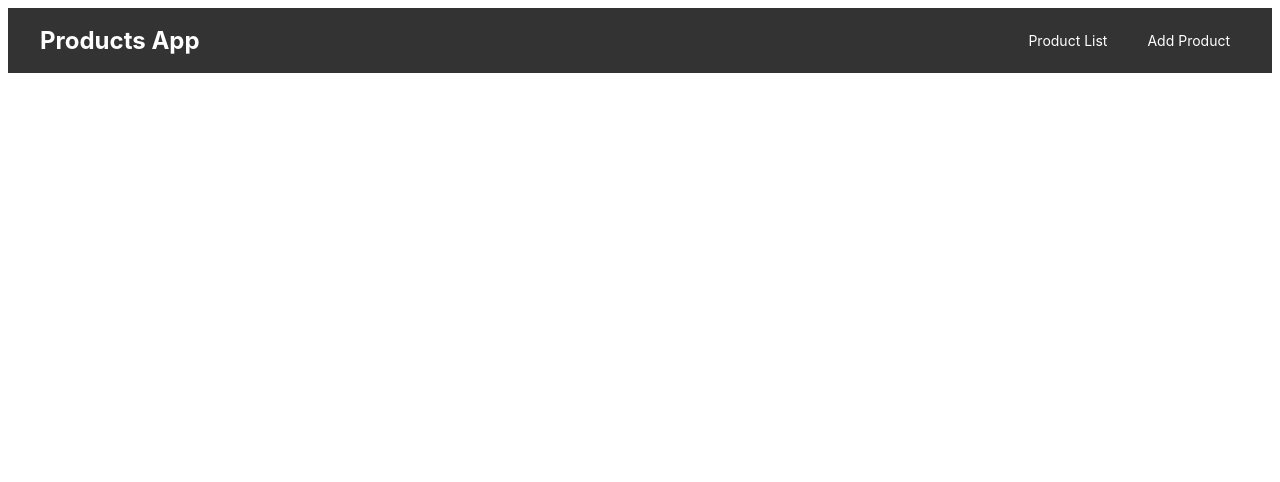
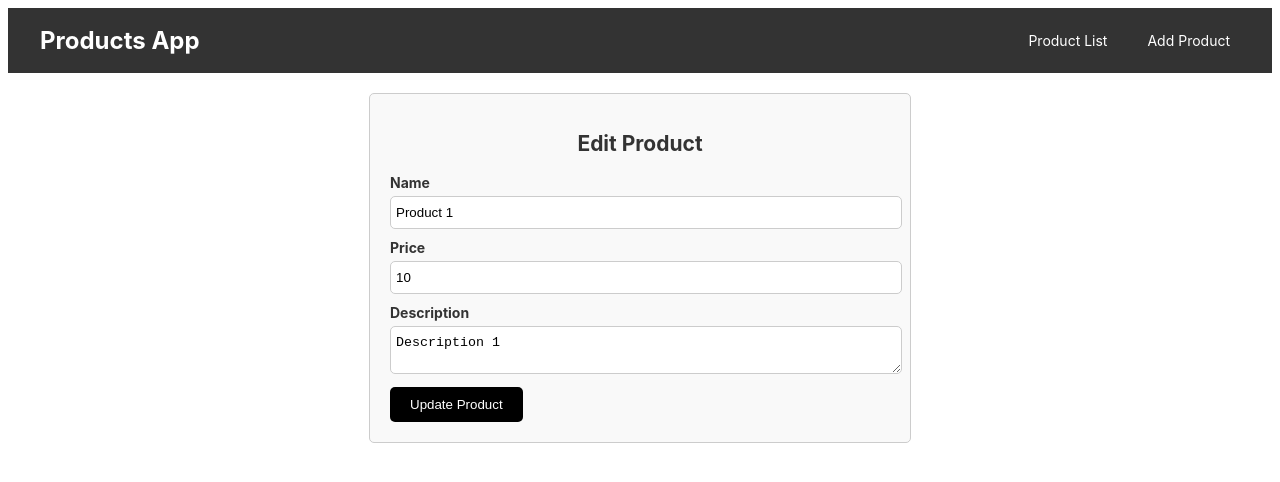
Before and after one commit to TexNas1/products-app-fe, an Angular app: page /product-detail/1 in a window 1280 px wide. Before the commit this address led to /. Shown: the top 482 px of the page. Built offline with nearby package versions, Linux system fonts and the light colour scheme.

Commit message:
product detail component - delete confirmation popup

```diff
--- a/src/app/app-routing.module.ts
+++ b/src/app/app-routing.module.ts
@@ -2,11 +2,13 @@ import { NgModule } from '@angular/core';
 import { RouterModule, Routes } from '@angular/router';
 import { ProductListComponent } from './product-list/product-list.component';
 import { AddProductComponent } from './add-product/add-product.component';
+import { ProductDetailComponent } from './product-detail/product-detail.component';
 
 const routes: Routes = [
   { path: '', redirectTo: '/product-list', pathMatch: 'full' },
   { path: 'product-list', component: ProductListComponent },
   { path: 'add-product', component: AddProductComponent },
+  { path: 'product-detail/:id', component: ProductDetailComponent }
 ];
 
 @NgModule({
--- a/src/app/app.module.ts
+++ b/src/app/app.module.ts
@@ -5,6 +5,7 @@ import { AppRoutingModule } from './app-routing.module';
 import { AppComponent } from './app.component';
 import { ProductListComponent } from './product-list/product-list.component';
 import { AddProductComponent } from './add-product/add-product.component';
+import { ProductDetailComponent } from './product-detail/product-detail.component';
 import { NavbarComponent } from './navbar/navbar.component';
 import { ReactiveFormsModule } from '@angular/forms';
 
@@ -13,6 +14,7 @@ import { ReactiveFormsModule } from '@angular/forms';
     AppComponent,
     ProductListComponent,
     AddProductComponent,
+    ProductDetailComponent,
     NavbarComponent
   ],
   imports: [
--- /dev/null
+++ b/src/app/product-detail/product-detail.component.css
@@ -0,0 +1,64 @@
+.container {
+  display: flex;
+  flex-direction: column;
+  align-items: center;
+  border: 1px solid #ccc;
+  padding: 20px;
+  border-radius: 5px;
+  margin: 20px auto;
+  max-width: 500px;
+  background-color: #f9f9f9;
+  width: 100%;
+
+  /* Media query for desktop and tablet screens */
+  @media (min-width: 768px) {
+    width: auto;
+  }
+}
+
+form {
+  width: 100%;
+}
+
+.form-group {
+  margin-bottom: 10px;
+}
+
+label {
+  display: block;
+  font-weight: bold;
+  margin-bottom: 5px;
+}
+
+input[type="text"],
+input[type="number"],
+textarea {
+  width: 100%;
+  padding: 8px 5px;
+  border: 1px solid #ccc;
+  border-radius: 5px;
+}
+
+button {
+  padding: 10px 20px;
+  background-color: #000;
+  color: #fff;
+  border: none;
+  cursor: pointer;
+  border-radius: 5px;
+}
+
+button:hover {
+  opacity: 0.8;
+}
+
+button[disabled] {
+  background-color: lightgray;
+  color: gray;
+  cursor: not-allowed;
+}
+
+.error-message {
+  color: red;
+  margin-top: 5px;
+}
--- /dev/null
+++ b/src/app/product-detail/product-detail.component.html
@@ -0,0 +1,29 @@
+<div class="container">
+  <h2>Edit Product</h2>
+  <form [formGroup]="productForm" (ngSubmit)="submitForm()">
+    <div class="form-group">
+      <label for="name">Name</label>
+      <input type="text" id="name" formControlName="name" />
+      <div class="error-message" *ngIf="isFieldInvalid('name')">
+        {{ getErrorMessage("name") }}
+      </div>
+    </div>
+    <div class="form-group">
+      <label for="price">Price</label>
+      <input type="number" id="price" formControlName="price" />
+      <div class="error-message" *ngIf="isFieldInvalid('price')">
+        {{ getErrorMessage("price") }}
+      </div>
+    </div>
+    <div class="form-group">
+      <label for="description">Description</label>
+      <textarea id="description" formControlName="description"></textarea>
+      <div class="error-message" *ngIf="isFieldInvalid('description')">
+        {{ getErrorMessage("description") }}
+      </div>
+    </div>
+    <button type="submit" [disabled]="!productForm.valid">
+      Update Product
+    </button>
+  </form>
+</div>
--- /dev/null
+++ b/src/app/product-detail/product-detail.component.ts
@@ -0,0 +1,109 @@
+import { Component, OnInit } from '@angular/core';
+import {
+  AbstractControl,
+  FormBuilder,
+  FormGroup,
+  Validators,
+} from '@angular/forms';
+import { ActivatedRoute } from '@angular/router';
+import { Product } from '../models/product.model';
+
+@Component({
+  selector: 'app-product-detail',
+  templateUrl: './product-detail.component.html',
+  styleUrls: ['./product-detail.component.css'],
+})
+export class ProductDetailComponent implements OnInit {
+  productForm!: FormGroup;
+  // productId!: number;
+  // product!: Product;
+  productId: number = 0;
+  product: Product | undefined;
+  products: Product[] = [
+    { id: 1, name: 'Product 1', price: 10, description: 'Description 1' },
+    { id: 2, name: 'Product 2', price: 20, description: 'Description 2' },
+    { id: 3, name: 'Product 3', price: 30, description: 'Description 3' },
+  ];
+
+  constructor(
+    private formBuilder: FormBuilder,
+    private route: ActivatedRoute
+  ) {}
+
+  ngOnInit() {
+    this.productId = +this.route.snapshot.paramMap.get('id')!;
+    // Fetch the product details from bk
+    this.route.params.subscribe((params) => {
+      this.productId = +params['id'];
+      this.product = this.getProductById(this.productId);
+    });
+
+    // initial values for the form fields
+    this.productForm = this.formBuilder.group({
+      name: [
+        this.product?.name,
+        [Validators.required, Validators.maxLength(255)],
+      ],
+      price: [
+        this.product?.price,
+        [
+          Validators.required,
+          Validators.pattern('[0-9]+(.[0-9]{1,2})?'),
+          this.priceGreaterThanZeroValidator,
+        ],
+      ],
+      description: [this.product?.description],
+    });
+  }
+
+  getProductById(id: number): Product | undefined {
+    return this.products.find((product) => product.id === id);
+  }
+
+  updateProduct(product: Product) {
+    // update the product
+    console.log('Product updated:', product);
+  }
+
+  isFieldInvalid(field: string) {
+    const formField = this.productForm.get(field);
+    return formField!.invalid && (formField!.dirty || formField!.touched);
+  }
+
+  getErrorMessage(field: string) {
+    const formField = this.productForm.get(field);
+    if (formField && formField.hasError('required')) {
+      return 'This field is required.';
+    }
+    if (formField && formField.hasError('maxlength')) {
+      return 'Exceeded maximum length.';
+    }
+    if (formField && formField.hasError('pattern')) {
+      return 'Invalid format.';
+    }
+    if (formField && formField.hasError('priceGreaterThanZero')) {
+      return 'Price must be greater than zero.';
+    }
+    return '';
+  }
+
+  priceGreaterThanZeroValidator(control: AbstractControl) {
+    const price = control.value;
+    if (price <= 0) {
+      return { priceGreaterThanZero: true };
+    }
+    return null;
+  }
+
+  submitForm() {
+    if (this.productForm.valid) {
+      const updatedProduct: Product = {
+        id: this.productId,
+        name: this.productForm.value.name,
+        price: this.productForm.value.price,
+        description: this.productForm.value.description,
+      };
+      console.log({ updatedProduct });
+    }
+  }
+}
--- a/src/app/product-list/product-list.component.css
+++ b/src/app/product-list/product-list.component.css
@@ -168,3 +168,85 @@ table th {
   font-size: 18px;
   vertical-align: middle;
 }
+
+/* Confirmation Popup Styles */
+.confirmation-popup {
+  position: fixed;
+  top: 0;
+  left: 0;
+  right: 0;
+  bottom: 0;
+  background-color: rgba(0, 0, 0, 0.5);
+  display: flex;
+  align-items: center;
+  justify-content: center;
+}
+
+.popup-content {
+  background-color: #fff;
+  border-radius: 5px;
+  box-shadow: 0 2px 4px rgba(0, 0, 0, 0.2);
+  position: relative;
+}
+
+.popup-header {
+  background-color: #000;
+  color: #fff;
+  padding: 5px 10px;
+  border-radius: 5px 5px 0 0;
+  display: flex;
+  justify-content: space-between;
+  align-items: center;
+}
+
+.popup-text{
+  padding: 20px;
+}
+
+.popup-header h4 {
+  margin: 0;
+  font-size: 16px;
+}
+
+.close-icon {
+  cursor: pointer;
+  font-size: 20px;
+  color: #fff;
+}
+
+.popup-content p {
+  margin: 0;
+  font-size: 16px;
+  text-align: center;
+}
+
+.popup-actions {
+  margin-top: 20px;
+  text-align: right;
+}
+
+.confirm-button,
+.cancel-button {
+  padding: 10px 20px;
+  border-radius: 3px;
+  border: none;
+  cursor: pointer;
+  font-size: 14px;
+}
+
+.confirm-button {
+  background-color: #333;
+  color: #fff;
+}
+
+.cancel-button {
+  background-color: gray;
+  color: #fff;
+  margin-right: 10px;
+  margin-left: 5px;
+}
+
+.confirm-button:hover,
+.cancel-button:hover {
+  opacity: 0.8;
+}
--- a/src/app/product-list/product-list.component.html
+++ b/src/app/product-list/product-list.component.html
@@ -22,7 +22,7 @@
               <span class="edit-icon" (click)="editProduct(product.id)">
                 <i class="material-icons">edit</i>
               </span>
-              <span class="delete-icon" (click)="deleteProduct(product.id)">
+              <span class="delete-icon" (click)="deleteProduct(product)">
                 <i class="material-icons">delete</i>
               </span>
             </div>
@@ -56,7 +56,7 @@
             <span class="edit-icon" (click)="editProduct(product.id)">
               <i class="material-icons">edit</i>
             </span>
-            <span class="delete-icon" (click)="deleteProduct(product.id)">
+            <span class="delete-icon" (click)="deleteProduct(product)">
               <i class="material-icons">delete</i>
             </span>
           </td>
@@ -64,4 +64,21 @@
       </tbody>
     </table>
   </ng-template>
+
+  <!-- On Delete Confirmation Popup -->
+  <div class="confirmation-popup" *ngIf="showConfirmationPopup">
+    <div class="popup-content">
+      <div class="popup-header">
+        <h4>Please Confirm</h4>
+        <span class="close-icon" (click)="cancelDelete()">&times;</span>
+      </div>
+      <div class="popup-text">
+      <p>Are you sure you want to delete this product?</p>
+      <div class="popup-actions">
+        <button class="confirm-button" (click)="confirmDelete()">Delete</button>
+        <button class="cancel-button" (click)="cancelDelete()">Cancel</button>
+      </div>
+    </div>
+    </div>
+  </div>
 </div>
--- a/src/app/product-list/product-list.component.ts
+++ b/src/app/product-list/product-list.component.ts
@@ -7,9 +7,34 @@ import { Product } from '../models/product.model';
   templateUrl: './product-list.component.html',
   styleUrls: ['./product-list.component.css']
 })
+
 export class ProductListComponent {
   isGridView: boolean = true;
   constructor(private router: Router) {}
+  showConfirmationPopup: boolean = false;
+  productToDelete: Product | null = null;
+
+  deleteProduct(product: Product) {
+    this.productToDelete = product;
+    this.showConfirmationPopup = true;
+  }
+
+  confirmDelete() {
+    if (this.productToDelete) {
+      // Perform the delete operation here
+      console.log('Deleting product:', this.productToDelete);
+
+      // Clear the productToDelete and hide the confirmation popup
+      this.productToDelete = null;
+      this.showConfirmationPopup = false;
+    }
+  }
+
+  cancelDelete() {
+    // Clear the productToDelete and hide the confirmation popup
+    this.productToDelete = null;
+    this.showConfirmationPopup = false;
+  }
 
   toggleView() {
     this.isGridView = !this.isGridView;
@@ -19,10 +44,6 @@ export class ProductListComponent {
     this.router.navigate(['/product-detail', productId]);
   }
 
-  deleteProduct(productId: number) {
-    console.log({productId})
-  }
-
   products: Product[] = [
     {id: 1, name: 'Product 1', price: 10, description: 'Description 1' },
     {id: 2, name: 'Product 2', price: 20, description: 'Description 2' },
```
Also changed, not shown: 1 other file (tests, documents, lock files or other folders).
